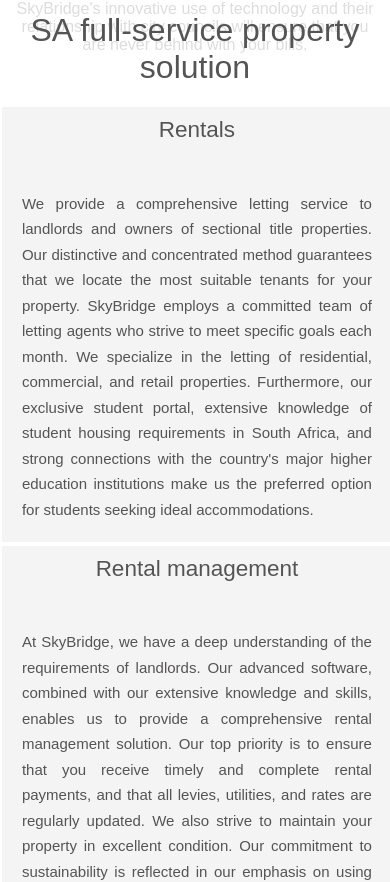
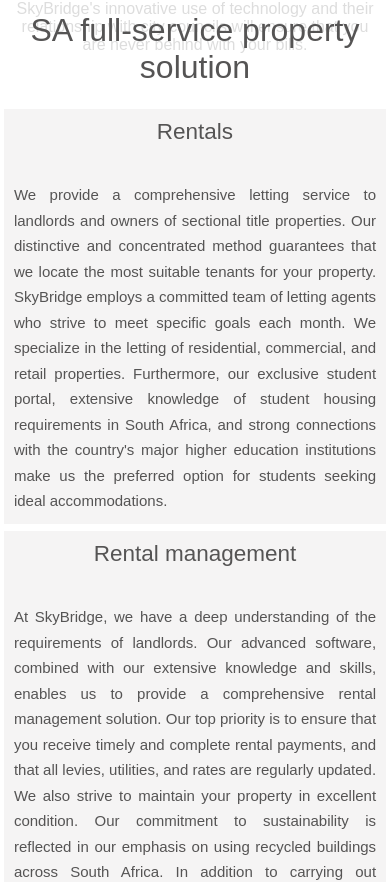
Before and after one commit to Fadiman741/Skybridge-Property-Website, an Angular app: page /aboutus in a window 390 px wide. Shown: the part 1907-2789 px from the top of the page. Built offline with nearby package versions, Linux system fonts and the light colour scheme.

Commit message:
add padding to services

```diff
--- a/src/app/about/about.component.css
+++ b/src/app/about/about.component.css
@@ -196,12 +196,13 @@
 
 @media screen and (max-width: 767px) {
     .description .column {
-        width: 100%;
+        width: 98%;
+        margin: 1%;
     }
     .about-company {
         width: 100%;
     }
     .description .row p {
-        padding: 20px;
+        padding: 10px;
     }
 }
```
